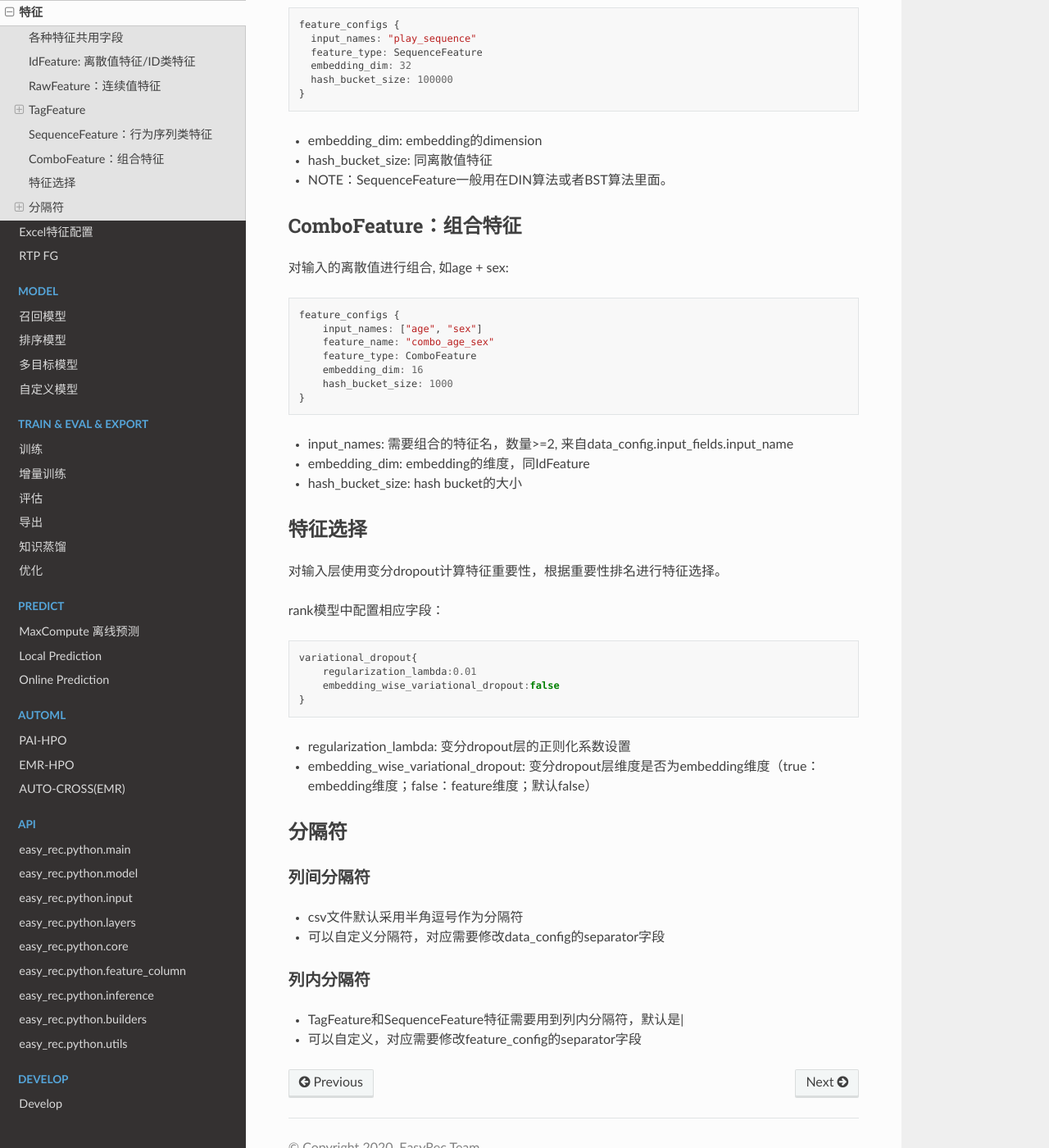
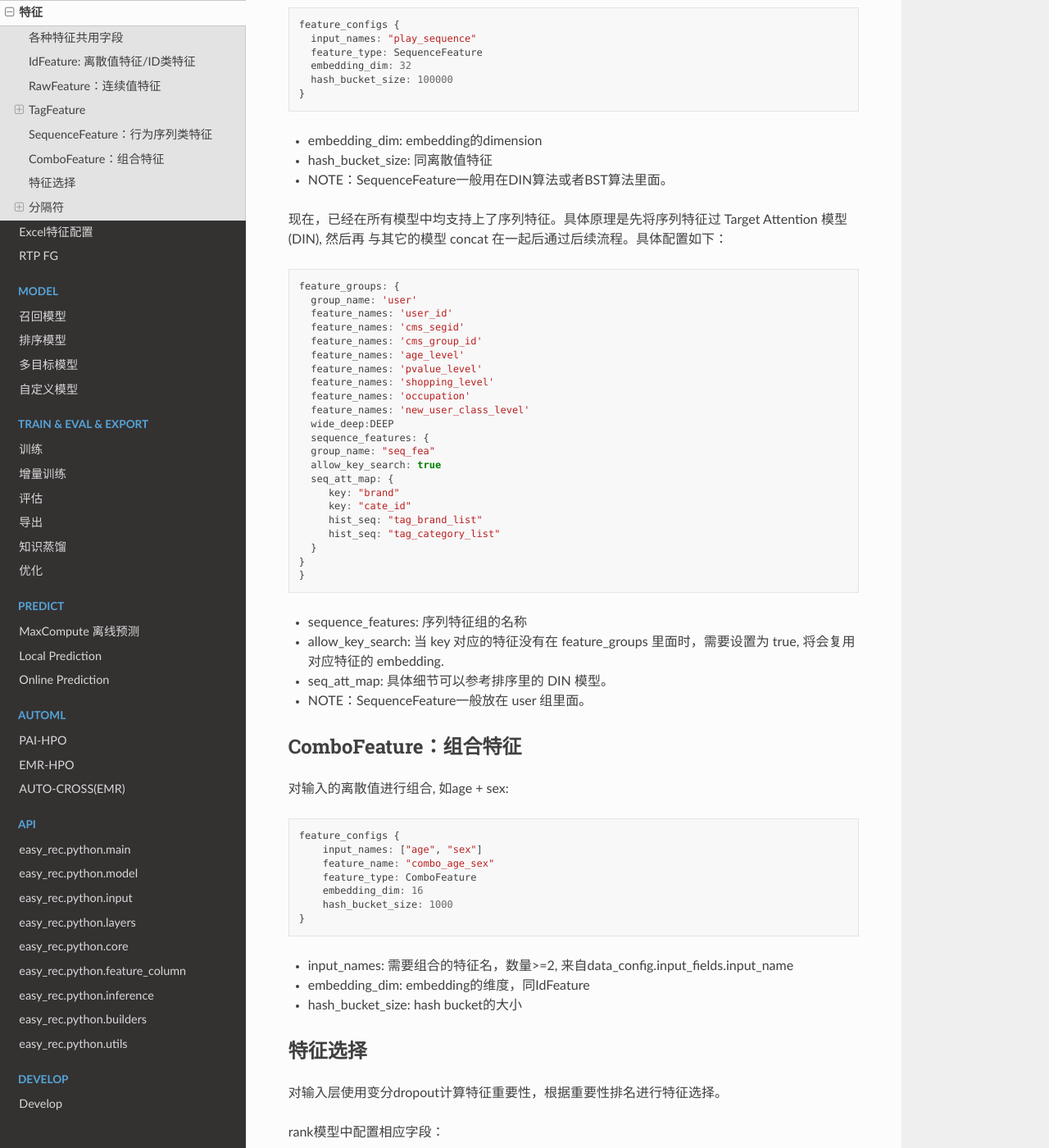
Before and after one commit to alibaba/EasyRec, a Sphinx documentation site: the page built from docs/source/feature/feature.rst, in a window 1280 px wide and 1400 px high, scrolled down 4331 px. Shown: the whole window at 82% size. Built offline with Sphinx 7.4.7 and the Read the Docs theme 2.0.0, drawn with Linux system fonts in a browser that asks for light colours; the version number is read from the project's files by our own code.

Commit message:
add docs for sequence_feature

```diff
--- a/docs/source/feature/feature.rst
+++ b/docs/source/feature/feature.rst
@@ -241,6 +241,39 @@ Sequense类特征格式一般为“XX\|XX\|XX”，如用户行为序列特征
 -  hash\_bucket\_size: 同离散值特征
 -  NOTE：SequenceFeature一般用在DIN算法或者BST算法里面。
 
+现在，已经在所有模型中均支持上了序列特征。具体原理是先将序列特征过 Target Attention 模型 (DIN), 然后再
+与其它的模型 concat 在一起后通过后续流程。具体配置如下：
+
+.. code:: protobuf
+
+  feature_groups: {
+    group_name: 'user'
+    feature_names: 'user_id'
+    feature_names: 'cms_segid'
+    feature_names: 'cms_group_id'
+    feature_names: 'age_level'
+    feature_names: 'pvalue_level'
+    feature_names: 'shopping_level'
+    feature_names: 'occupation'
+    feature_names: 'new_user_class_level'
+    wide_deep:DEEP
+    sequence_features: {
+    group_name: "seq_fea"
+    allow_key_search: true
+    seq_att_map: {
+       key: "brand"
+       key: "cate_id"
+       hist_seq: "tag_brand_list"
+       hist_seq: "tag_category_list"
+    }
+  }
+  }
+
+-  sequence_features: 序列特征组的名称
+-  allow_key_search: 当 key 对应的特征没有在 feature_groups 里面时，需要设置为 true, 将会复用对应特征的 embedding.
+-  seq_att_map: 具体细节可以参考排序里的 DIN 模型。
+-  NOTE：SequenceFeature一般放在 user 组里面。
+
 ComboFeature：组合特征
 ----------------------
 
```
